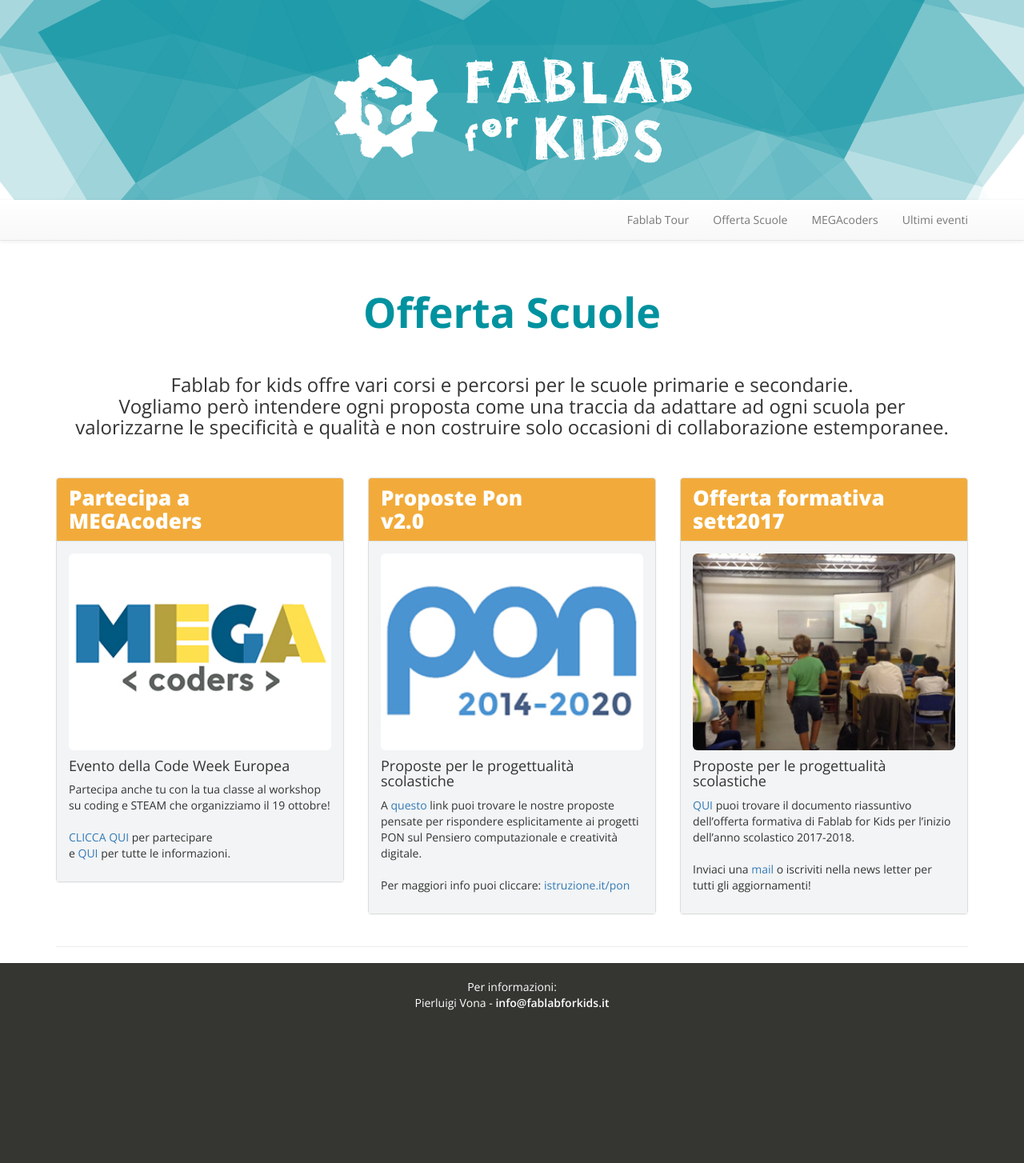
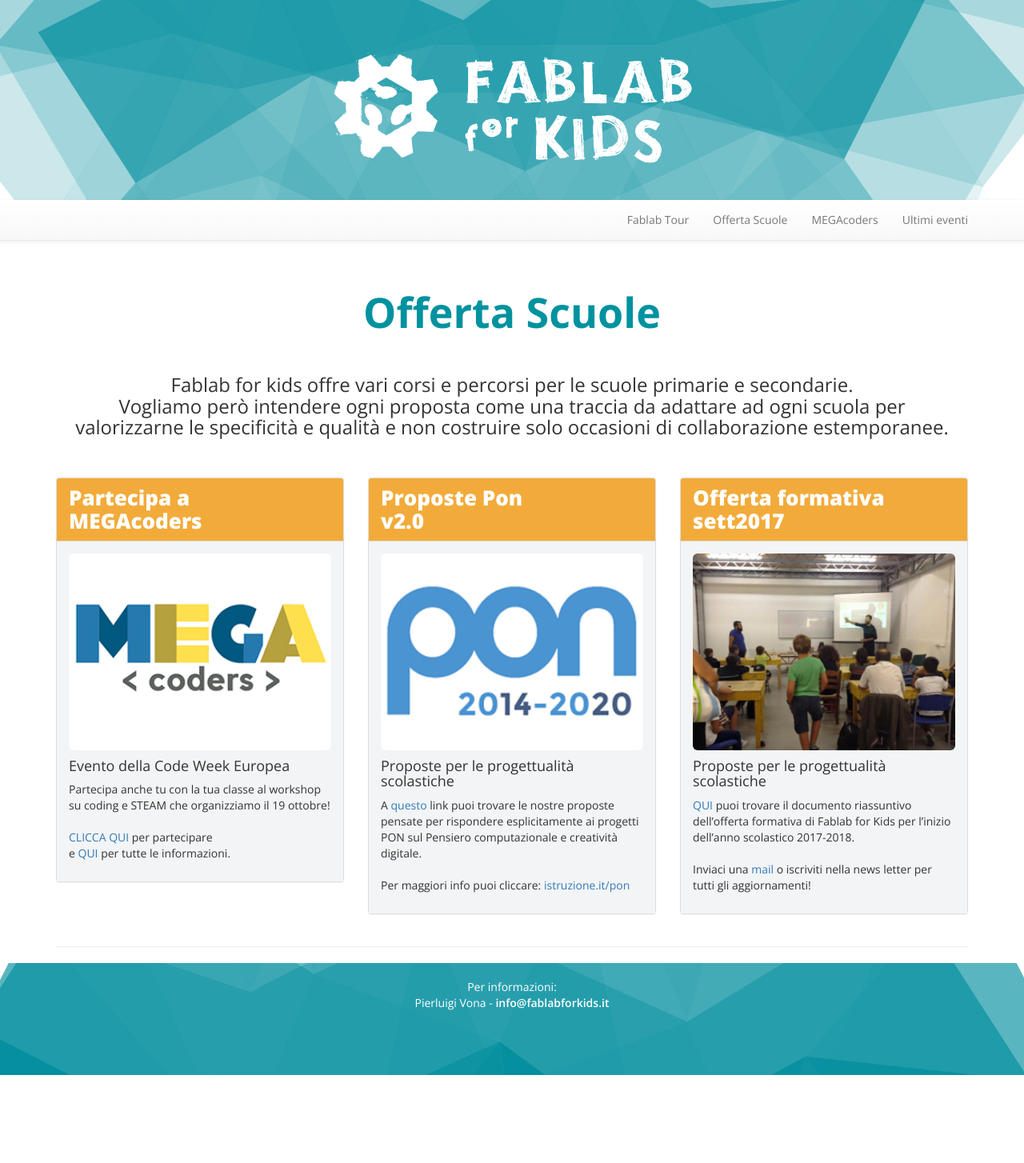
Before and after one commit to OfficineArduinoTorino/fablabforkids, a Jekyll site: the page built from scuole.html, in a window 1280 px wide. Shown: the whole page at 80% size. Built offline with Jekyll 4.4.1, drawn with Linux system fonts in a browser that asks for light colours; after the commit the page ends 1344 px from its top, so only the background shows below that.

Commit message:
new footer

```diff
--- a/_includes/footer.html
+++ b/_includes/footer.html
@@ -1,4 +1,4 @@
-<div class="piede" style="background-image: url({{site.baseurl}}/img/fablabforkids-logo-white2 copy.png); background-position: center; height: 250px">
+<div class="piede" style="background-image: url({{site.baseurl}}/img/fablabforkids-logo-footer.png); background-size: cover; background-position: center; height: 140px">
 
 
   <div class="container">
--- a/css/custom.css
+++ b/css/custom.css
@@ -32,7 +32,7 @@
 	font-weight: 800;
 	}
 	.piede{
-	background-color: #353531;
+	background-color: #fff;
 	color: white;
 	}
 	.piede a{
```
Also changed, not shown: img/fablabforkids-logo-footer.png (renamed from img/fablabforkids-logo-white2 copy.png), 1 other file.
